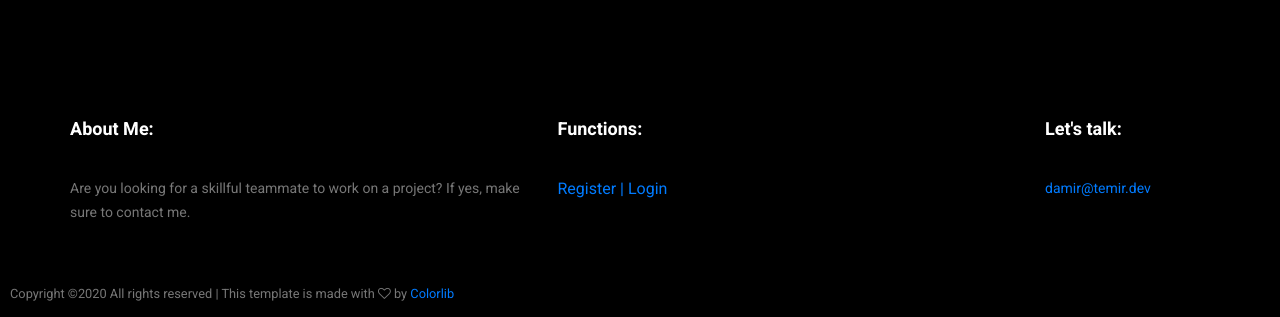
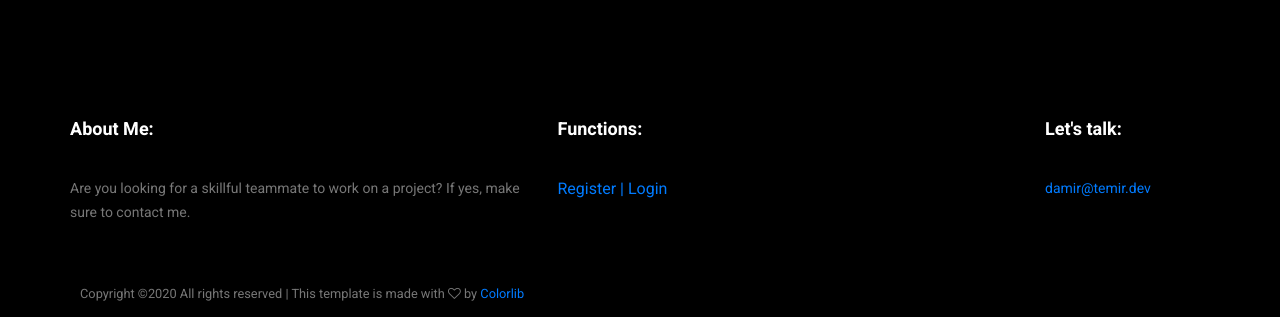
Before and after one commit to dtemir/web-development, a Django app: template personal_site/blog/templates/blog/nav.html in a window 1280 px wide. Shown: the part 585-902 px from the top of the page. Run offline with Django 3.2, Linux system fonts and the light colour scheme; the template is opened without the code that fills it, so the values that code supplies are empty; some libraries are stand-ins or nearby versions.

Commit message:
Tweaked credits section

```diff
--- a/personal_site/blog/templates/blog/nav.html
+++ b/personal_site/blog/templates/blog/nav.html
@@ -140,9 +140,9 @@
         		</div>
 				<br />
         	</div>
-			<small style="padding-left: 10px;"><!-- Link back to Colorlib can't be removed. Template is licensed under CC BY 3.0. -->
+			<div class="container"><small style="padding-left: 10px;"><!-- Link back to Colorlib can't be removed. Template is licensed under CC BY 3.0. -->
 Copyright &copy;<script>document.write(new Date().getFullYear());</script> All rights reserved | This template is made with <i class="fa fa-heart-o" aria-hidden="true"></i> by <a href="https://colorlib.com" target="_blank">Colorlib</a>
-<!-- Link back to Colorlib can't be removed. Template is licensed under CC BY 3.0. --></small>
+<!-- Link back to Colorlib can't be removed. Template is licensed under CC BY 3.0. --></small></div>
 
         </footer>
         <!--================End Footer Area =================-->
--- a/personal_site/greeting/templates/greeting/index.html
+++ b/personal_site/greeting/templates/greeting/index.html
@@ -317,9 +317,9 @@
 
         	</div>
 
-<small style="padding-left: 10px;"><!-- Link back to Colorlib can't be removed. Template is licensed under CC BY 3.0. -->
+			<div class="container"><small style="padding-left: 10px;"><!-- Link back to Colorlib can't be removed. Template is licensed under CC BY 3.0. -->
 Copyright &copy;<script>document.write(new Date().getFullYear());</script> All rights reserved | This template is made with <i class="fa fa-heart-o" aria-hidden="true"></i> by <a href="https://colorlib.com" target="_blank">Colorlib</a>
-<!-- Link back to Colorlib can't be removed. Template is licensed under CC BY 3.0. --></small>
+<!-- Link back to Colorlib can't be removed. Template is licensed under CC BY 3.0. --></small></div>
         </footer>
 
         <!--================End Footer Area =================-->
```
